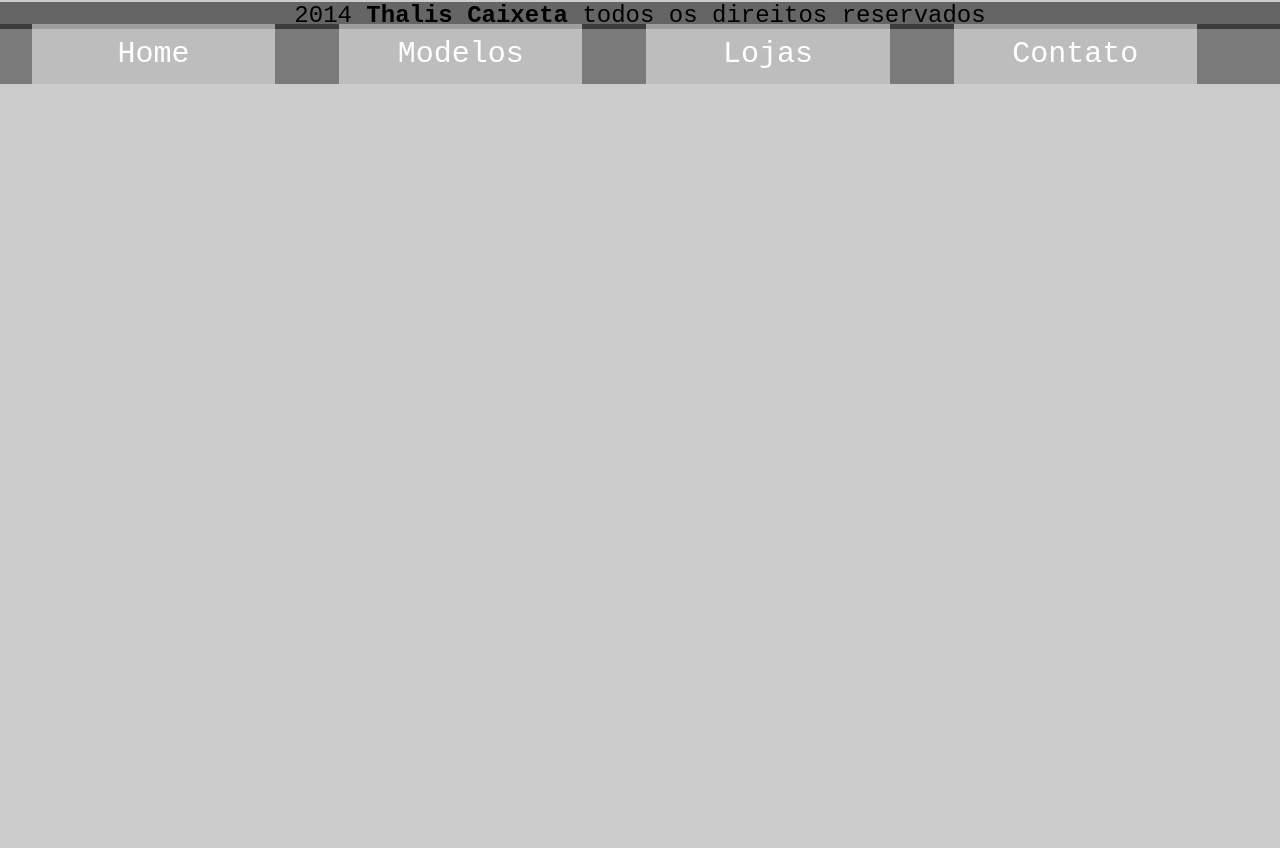
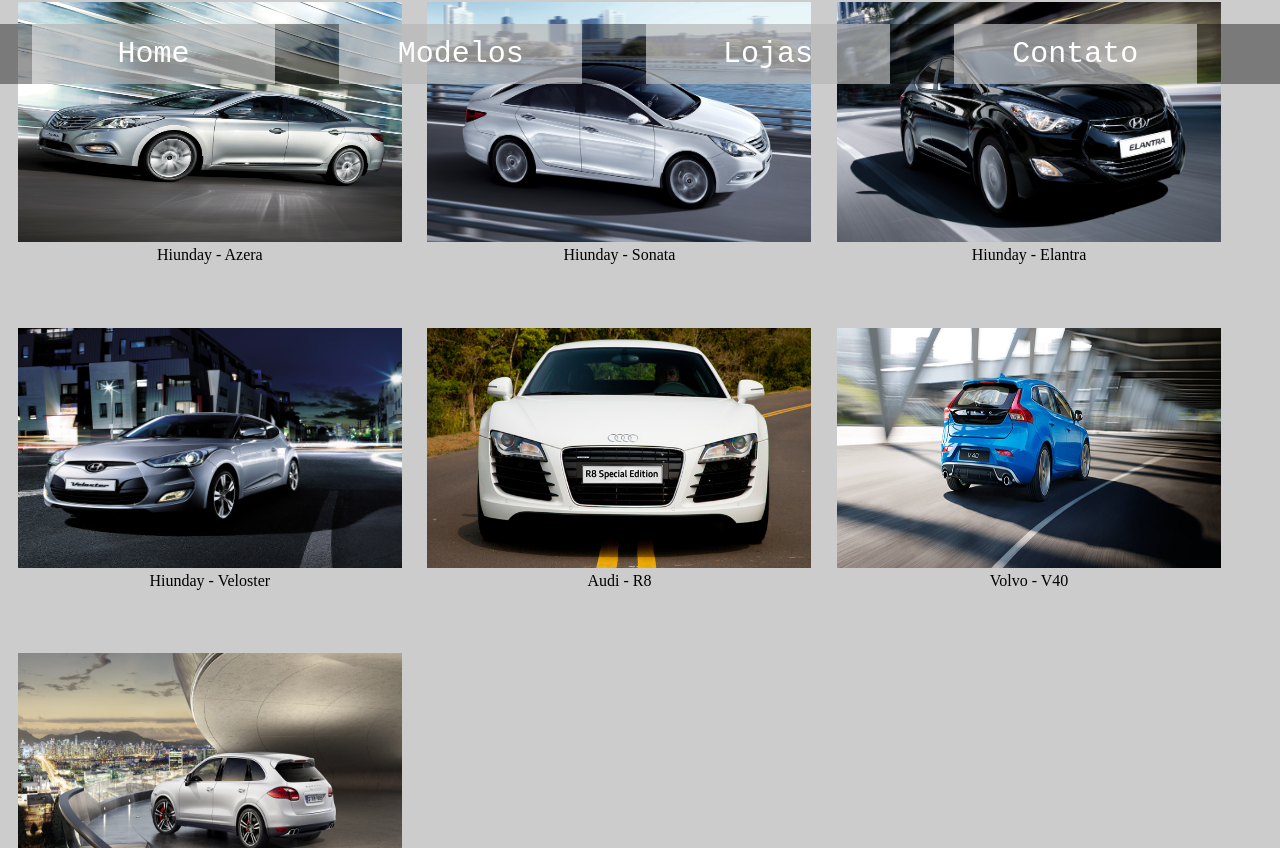
Before and after one commit to thaliscaixeta/templates, a plain HTML site: page TMC_CARS/modelos.html in a window 1280 px wide. Shown: the part 716-1564 px from the top of the page. Before the commit the page ends 805 px from the top, so only its background shows below. Drawn offline with Linux system fonts and the light colour scheme; a web font is replaced by a local one.

Commit message:
atualização pagina modelos

```diff
--- a/TMC_CARS/css/style.css
+++ b/TMC_CARS/css/style.css
@@ -113,7 +113,6 @@ footer{
 	#contato-container{
 		padding: 20px;
 		text-align: center;
-
 	}
 	#contato-container h1, #contato-container p{
 		line-height: 30px;
@@ -128,3 +127,26 @@ footer{
 #contato-container{
 	font-family: monospace;
 	}
+
+/*Modelos*/
+@media (min-width: 1200px ){
+	#modelos-container{
+		width: 100%;
+		padding: 5px;
+		text-align: center;
+		list-style: none;
+		clear: both;
+		height: 950px;
+
+	}
+	#modelos-container 	li{
+		width: 30%;
+		margin: 1%;
+		height: 300px;
+		float: left;
+	}
+	#modelos-container li img{
+		width: 100%;
+		height: 80%;
+	}
+}
--- a/TMC_CARS/modelos.html
+++ b/TMC_CARS/modelos.html
@@ -25,9 +25,17 @@
 			</ul>
 			<a class='btn-orcamento' href='#orcamento' >Solicite Um Orcamento</a>
 		</header>
-		<div class='container' id='modelos-container'>
-			modelos aki
-		</div>
+
+			<ul  class='container' id='modelos-container'>
+				<li><a href="img/azera.jpg"><img src='img/azera.jpg' alt='Imagem Não Encontrada' title='Hiunday - Azera' ></a>Hiunday - Azera</li>
+				<li><a href="img/sonata.jpg"><img src='img/sonata.jpg' alt='Imagem Não Encontrada' title='Hiunday - Sonata' ></a>Hiunday - Sonata</li>
+				<li><a href="img/elantra.jpg"><img src='img/elantra.jpg' alt='Imagem Não Encontrada' title='Hiunday - Elantra' ></a>Hiunday - Elantra</li>
+				<li><a href="img/veloster.jpg"><img src='img/veloster.jpg' alt='Imagem Não Encontrada' title='Hiunday - Veloster' ></a>Hiunday - Veloster</li>
+				<li><a href="img/r8.jpg"><img src='img/r8.jpg' alt='Imagem Não Encontrada' title='Audi - R8' ></a>Audi - R8</li>
+				<li><a href="img/v40.jpg"><img src='img/v40.jpg' alt='Imagem Não Encontrada' title='Volvo - V40' ></a>Volvo - V40</li>
+				<li><a href="img/cayenne.jpg"><img src='img/cayenne.jpg' alt='Imagem Não Encontrada' title='Porshe - Cayenne' ></a>Porche Cayenne</li>
+			</ul>
+
 		<footer>
 			<p> 2014 <b>Thalis Caixeta </b> todos os direitos reservados </p>
 		</footer>
@@ -38,6 +46,7 @@
 			<script src='js/modernizr.js'></script>
 			<script src='js/jquery.min.js'></script>
 			<script src='js/functions.js'></script>
+
 		<!-- FIM SCRIPTS -->
 	<body>
 </html>
--- /dev/null
+++ b/nbproject/private/private.xml
@@ -0,0 +1,6 @@
+<?xml version="1.0" encoding="UTF-8"?>
+<project-private xmlns="http://www.netbeans.org/ns/project-private/1">
+    <open-files xmlns="http://www.netbeans.org/ns/projectui-open-files/2">
+        <group/>
+    </open-files>
+</project-private>
```
Also changed, not shown: TMC_CARS/js/functions.js (line endings or trailing spaces).
